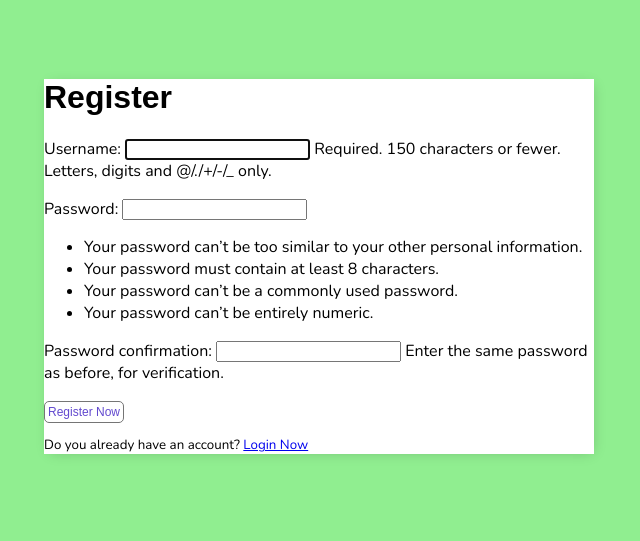
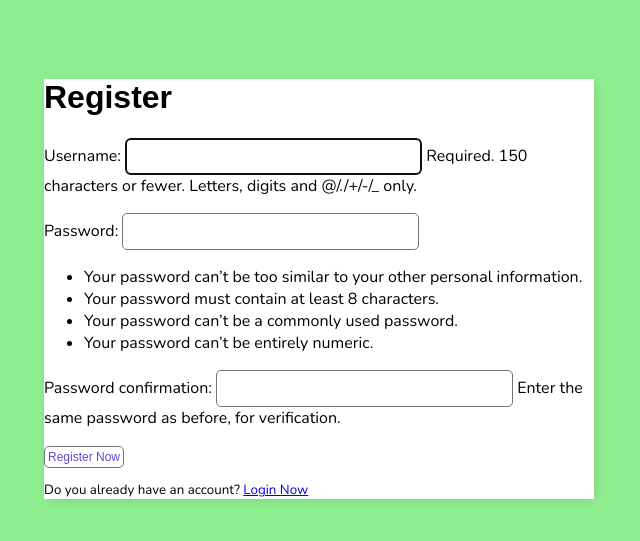
Before and after one commit to davidelan/todo-list-test, a Django app: page /register/ in a window 1280 px wide. Shown: the top 541 px of the page, without its empty margins (321-961 px from the left). Run offline with Django 4.2, Linux system fonts and the light colour scheme.

Commit message:
Add input styling

```diff
--- a/todo_list/templates/todo_list/main.html
+++ b/todo_list/templates/todo_list/main.html
@@ -116,6 +116,15 @@
         padding: 20px 20px;
     }
 
+    input[type=text],
+    input[type=password],
+    textarea {
+        border: 1px solid #757575;
+        border-radius: 5px;
+        padding: 10px;
+        width: 50%;
+    }
+
 </style>
 <body>
     <div class="container">
```
